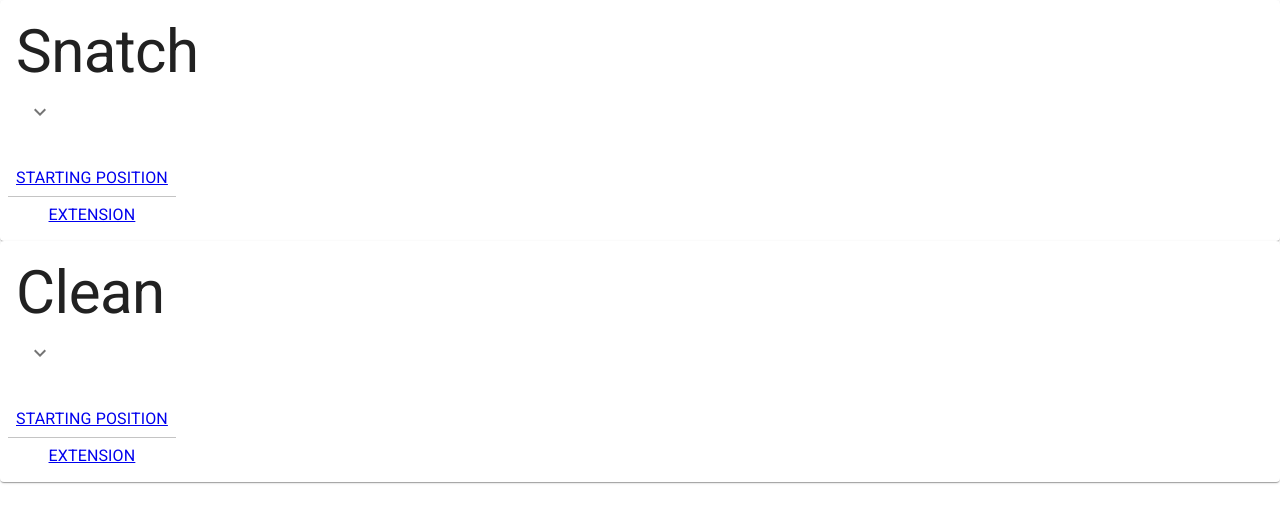
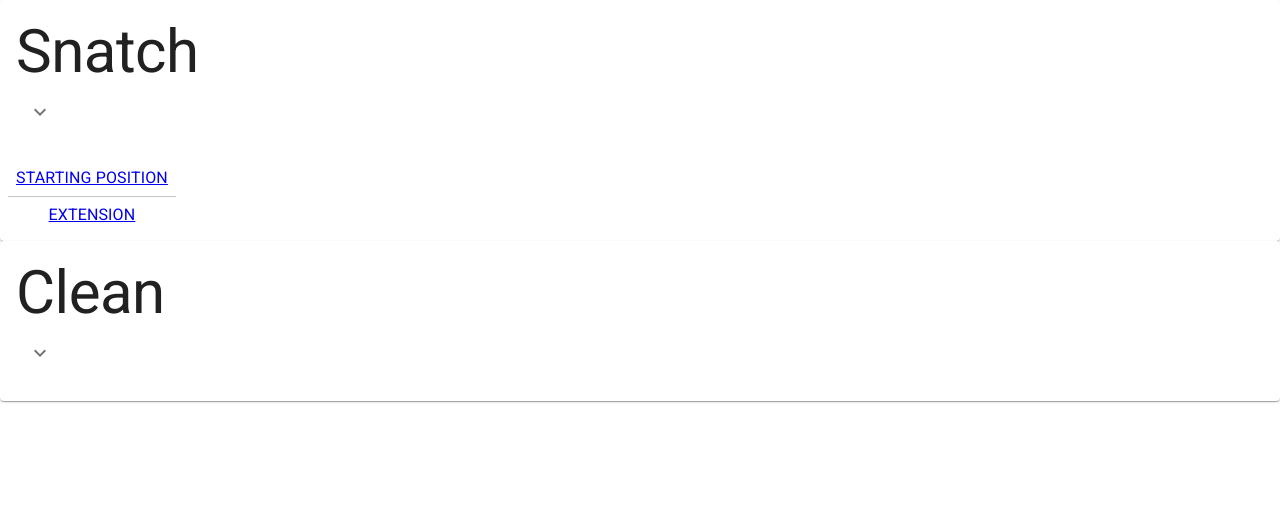
Before and after one commit to chengyanwu/Weightlifting_Coaching_App, a React (Create React App) app in the folder weightlifting_app/: page / in a window 1280 px wide. Both pictures are taken after a click on the button 40 px from the left and 112 px from the top of the page. Shown: the top 522 px of the page. Built offline with nearby package versions, Linux system fonts and the light colour scheme.

Commit message:
UI component modularization, fix to pose tracking

```diff
--- a/weightlifting_app/src/App.js
+++ b/weightlifting_app/src/App.js
@@ -1,119 +1,26 @@
 
-import React, {useRef} from "react";
+import React from "react";
 import './App.css';
 import {
   BrowserRouter as Router,
   Switch,
   Route,
-  Link
 } from "react-router-dom"
-import {
-  Card,
-  CardMedia,
-  CardContent,
-  CardActions,
-  Typography,
-  Collapse,
-  Button,
-  ButtonGroup,
-  IconButton
-} from '@material-ui/core'
-import ExpandMoreIcon from '@material-ui/icons/ExpandMore'
 import RecordSnatch from './pages/record-snatch'
+import Selection from './pages/selection'
 
 
 const App = () => {
-  const [expanded, setExpanded] = React.useState(false)
-
-  const handleExpandClick = () => {
-    setExpanded(!expanded);
-  }
-
   return (
     <Router>
-      <Card> {/**will probably make these cards their own components later */}
-        <CardMedia image='' title='Snatch'/>
-        <CardContent>
-          <Typography variant='h2'>
-            Snatch
-          </Typography>
-          <IconButton
-            onClick={handleExpandClick}
-            aria-expanded={expanded}
-            aria-label="show more"
-          >
-            <ExpandMoreIcon/>
-          </IconButton>
-        </CardContent>
-        <Collapse in={expanded} unmountOnExit>
-          <CardActions>
-            <ButtonGroup
-              orientation='vertical'
-              variant='text'
-            >
-              <Button>
-                <Link to='/snatch/starting'>
-                  <Typography>
-                    Starting position
-                  </Typography>
-                </Link>
-              </Button>
-              <Button>
-                <Link to='snatch/extension'>
-                  <Typography>
-                    Extension
-                  </Typography>
-                </Link>
-              </Button>
-            </ButtonGroup>
-          </CardActions>
-        </Collapse>
-      </Card>
-      <Card>
-        <CardMedia image='' title='Clean'/>
-        <CardContent>
-          <Typography variant='h2'>
-            Clean
-          </Typography>
-          <IconButton
-            onClick={handleExpandClick}
-            aria-expanded={expanded}
-            aria-label="show more"
-          >
-            <ExpandMoreIcon/>
-          </IconButton>
-        </CardContent>
-        <Collapse in={expanded} unmountOnExit>
-          <CardActions>
-            <ButtonGroup
-              orientation='vertical'
-              variant='text'
-            >
-              <Button disabled>
-                <Link to='/clean/starting'>
-                  <Typography>
-                    Starting position
-                  </Typography>
-                </Link>
-              </Button>
-              <Button disabled>
-                <Link to='clean/extension'>
-                  <Typography>
-                    Extension
-                  </Typography>
-                </Link>
-              </Button>
-            </ButtonGroup>
-          </CardActions>
-        </Collapse>
-      </Card>
-
-      {/*router stuff*/}
       <Switch>
         <Route path='/snatch/:drill'>
           <RecordSnatch/>
         </Route>
         {/**no route for cleans yet */}
+        <Route path='/'>
+          <Selection/>
+        </Route>
       </Switch>
     </Router>
   )
--- /dev/null
+++ b/weightlifting_app/src/components/card-with-links.js
@@ -0,0 +1,65 @@
+import React from 'react'
+import {
+  Card,
+  CardMedia,
+  CardContent,
+  CardActions,
+  Typography,
+  Collapse,
+  Button,
+  ButtonGroup,
+  IconButton
+} from '@material-ui/core'
+import ExpandMoreIcon from '@material-ui/icons/ExpandMore'
+import {Link} from 'react-router-dom'
+
+const CardWithLinks = ({title, disabled}) => {
+  const [expanded, setExpanded] = React.useState(false)
+
+  const handleExpandClick = () => {
+    setExpanded(!expanded)
+  }
+
+  return (
+    <Card>
+      <CardMedia image='' title={title}/>
+      <CardContent>
+        <Typography variant='h2'>
+          {title}
+        </Typography>
+        <IconButton
+          onClick={handleExpandClick}
+          aria-expanded={expanded}
+          aria-label="show more"
+        >
+          <ExpandMoreIcon/>
+        </IconButton>
+      </CardContent>
+      <Collapse in={expanded} unmountOnExit>
+        <CardActions>
+          <ButtonGroup
+            orientation='vertical'
+            variant='text'
+          >
+            <Button disabled={disabled}>
+              <Link to={`/${title}/starting`}>
+                <Typography>
+                  Starting position
+                </Typography>
+              </Link>
+            </Button>
+            <Button disabled={disabled}>
+              <Link to={`/${title}/extension`}>
+                <Typography>
+                  Extension
+                </Typography>
+              </Link>
+            </Button>
+          </ButtonGroup>
+        </CardActions>
+      </Collapse>
+    </Card>
+  )
+}
+
+export default CardWithLinks
--- a/weightlifting_app/src/pages/record-snatch.js
+++ b/weightlifting_app/src/pages/record-snatch.js
@@ -5,42 +5,44 @@ import {drawKeypoints, drawSkeleton} from "../utilities";
 import {useParams} from 'react-router-dom'
 
 const RecordSnatch = () => {
-  const {drill} = useParams()
+  const {drill} = useParams() //values are 'starting' or 'extension'
 
   const webcamRef = useRef(null);
   const canvasRef = useRef(null);
 
-  // Load Posenet
-  const runPosenet = async () =>{
+  //  Load posenet
+  const runPosenet = async () => {
     const net = await posenet.load({
-      //fast but inaccurate config
-      multiplier: 0.5,
+      inputResolution: { width: 640, height: 480 },
       outputStride: 16,
-      inputResolution: 300
-    })
-    // set interval
-    setInterval(()=>{
-      detect(net)
+      multiplier: 0.5
+    });
+    //
+    setInterval(() => {
+      detect(net);
     }, 100);
   };
 
-  const detect = async (net) =>{
-    if(typeof webcamRef.current !== "undefined" && webcamRef.current !==null && webcamRef.current.video.readyState===4 ){
-      // Get Video Property
+  const detect = async (net) => {
+    if (
+      typeof webcamRef.current !== "undefined" &&
+      webcamRef.current !== null &&
+      webcamRef.current.video.readyState === 4
+    ) {
+      // Get Video Properties
       const video = webcamRef.current.video;
       const videoWidth = webcamRef.current.video.videoWidth;
-      const videoHeight = webcamRef.current.video.VideoHeight;
+      const videoHeight = webcamRef.current.video.videoHeight;
 
       // Set video width
       webcamRef.current.video.width = videoWidth;
       webcamRef.current.video.height = videoHeight;
 
-      // Make detection
+      // Make Detections
       const pose = await net.estimateSinglePose(video);
       console.log(pose);
 
       drawCanvas(pose, video, videoWidth, videoHeight, canvasRef);
-
     }
   };
 
@@ -67,9 +69,9 @@ const RecordSnatch = () => {
             left: 0,
             right: 0,
             textAlign: "center",
-            zindex:9,
-            width:640,
-            height:480
+            zindex: 9,
+            width: 640,
+            height: 480,
           }}
         />
 
@@ -82,12 +84,11 @@ const RecordSnatch = () => {
             left: 0,
             right: 0,
             textAlign: "center",
-            zindex:9,
-            width:640,
-            height:480,
+            zindex: 9,
+            width: 640,
+            height: 480,
           }}
         />
-
       </header>
     </div>
   );
--- /dev/null
+++ b/weightlifting_app/src/pages/selection.js
@@ -0,0 +1,14 @@
+import React from 'react'
+import CardWithLinks from '../components/card-with-links'
+import {Link} from 'react-router-dom'
+
+const Selection = () => {
+  return (
+    <>
+      <CardWithLinks title='Snatch'/>
+      <CardWithLinks title='Clean' disabled/>
+    </>
+  )
+}
+
+export default Selection
```
